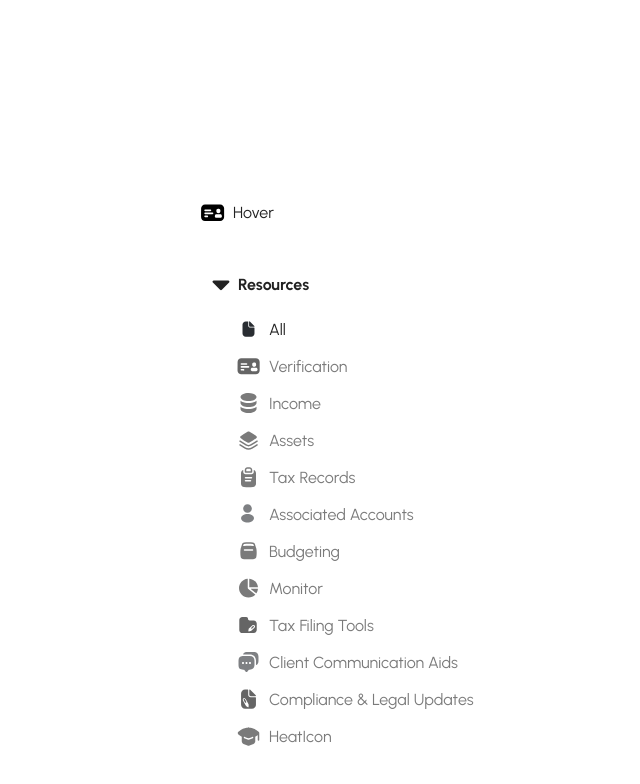
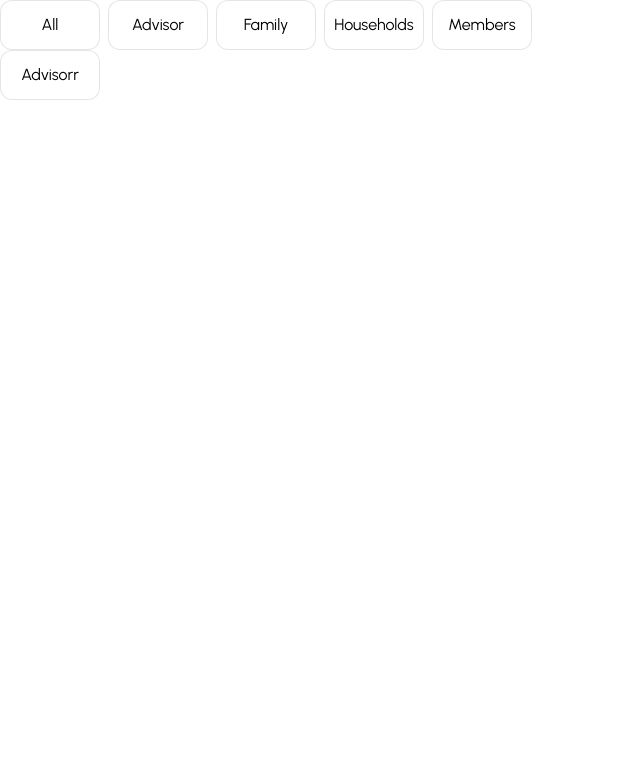
Before and after one commit to VAR0102/test-project, a Next.js app: page / in a window 1280 px wide. Shown: the top 784 px of the page, without its empty margins (0-640 px from the left). Built offline with nearby package versions, Linux system fonts and the light colour scheme.

Commit message:
fix bugs in large-tab

```diff
--- a/src/app/Components/shared/LargeTabs/index.tsx
+++ b/src/app/Components/shared/LargeTab/index.tsx
@@ -3,40 +3,25 @@
 import React from "react";
 
 type Variant = "single" | "group";
-type Status = "default" | "1" | "2" | "3" | "4" | "5";
 
 interface LargeTabsProps {
   variant: Variant;
-  status?: Status;
   children?: string;
-  onClick: () => void;
   className?: string;
   disabled?: boolean;
   labels?: string[];
 }
 
-const LargeTabs = ({
+const LargeTab = ({
   variant,
-  status = "default",
   children,
-  onClick,
   className = "",
   disabled = false,
   labels = [],
 }: LargeTabsProps) => {
-  const activeIndex = {
-    "1": 0,
-    "2": 1,
-    "3": 2,
-    "4": 3,
-    "5": 4,
-    default: 5,
-  }[status];
-
   if (variant === "single") {
     return (
       <button
-        onClick={onClick}
         disabled={disabled}
         className={`w-[100px] h-[50px] rounded-[12px] border border-[#0000001A] text-black
           bg-[#FFFFFF03] hover:bg-[#FFFFFF03] active:bg-[#252725] active:text-white
@@ -55,15 +40,13 @@ const LargeTabs = ({
           return (
             <button
               key={index}
-              onClick={onClick}
               disabled={disabled}
-              className={`px-6 py-2 h-[50px] rounded-[12px] border border-[#0000001A]
-                ${
-                  activeIndex === index
-                    ? "bg-[#252725] text-white"
-                    : "bg-[#FFFFFF03] text-black"
-                }
-                disabled:text-[#00000080] disabled:border-[#0000001A] disabled:bg-[#FFFFFF]  disabled:cursor-not-allowed`}
+              className={`
+
+                w-[100px] h-[50px] rounded-[12px] border border-[#0000001A] text-black
+          bg-[#FFFFFF03] hover:bg-[#FFFFFF03] active:bg-[#252725] active:text-white
+          disabled:text-[#00000080] disabled:border-[#0000001A] disabled:cursor-not-allowed disabled:bg-[#FFFFFF]
+          ${className}`}
             >
               {label}
             </button>
@@ -76,4 +59,4 @@ const LargeTabs = ({
   return null;
 };
 
-export default LargeTabs;
+export default LargeTab;
--- a/src/app/page.tsx
+++ b/src/app/page.tsx
@@ -17,6 +17,7 @@ import SIcon from "./assets/icons/SIcon";
 import SmoogVerifyIcon from "./assets/icons/SmoogVerifyIcon";
 import TaxToolIcon from "./assets/icons/TaxToolIcon";
 import DropDown from "./Components/shared/DropDown";
+import LargeTab from "./Components/shared/LargeTab";
 import NavigateRail from "./Components/shared/NavigateRail";
 import SearchInput from "./Components/shared/Search";
 
@@ -28,22 +29,22 @@ export default function HomePage() {
   //     { icon: <FileIcon />, label: "Resources" },
   //   ];
 
-  //  const labels = ["All", "Advisor", "Family", "Households", "Members"];
+   const labels = ["All", "Advisor", "Family", "Households", "Members"];
 
-  const dropdownItems = [
-    { icon: <FileIcon2 />, label: "All", href: "/all" },
-    { icon: <SmoogVerifyIcon />, label: "Verification", href: "/verification" },
-    { icon: <CurrencyIcon />, label: "Income", href: "/income" },
-    { icon: <AssetsIcon />, label: "Assets", href: "/assets" },
-    { icon: <LiabilIcon />, label: "Tax Records", href: "/tax-records" },
-    { icon: <AccIcon />, label: "Associated Accounts", href: "/accounts" },
-    { icon: <BudgetIcon />, label: "Budgeting", href: "/budgeting" },
-    { icon: <MonitorIcon />, label: "Monitor", href: "/monitor" },
-    { icon: <TaxToolIcon />, label: "Tax Filing Tools", href: "/tax-tools" },
-    { icon: <ChatIcon />, label: "Client Communication Aids", href: "/communication" },
-    { icon: <NewFileIcon />, label: "Compliance & Legal Updates", href: "/compliance" },
-    { icon: <HeatIcon />, label: "HeatIcon", href: "/heat" },
-  ];
+  // const dropdownItems = [
+  //   { icon: <FileIcon2 />, label: "All", href: "/all" },
+  //   { icon: <SmoogVerifyIcon />, label: "Verification", href: "/verification" },
+  //   { icon: <CurrencyIcon />, label: "Income", href: "/income" },
+  //   { icon: <AssetsIcon />, label: "Assets", href: "/assets" },
+  //   { icon: <LiabilIcon />, label: "Tax Records", href: "/tax-records" },
+  //   { icon: <AccIcon />, label: "Associated Accounts", href: "/accounts" },
+  //   { icon: <BudgetIcon />, label: "Budgeting", href: "/budgeting" },
+  //   { icon: <MonitorIcon />, label: "Monitor", href: "/monitor" },
+  //   { icon: <TaxToolIcon />, label: "Tax Filing Tools", href: "/tax-tools" },
+  //   { icon: <ChatIcon />, label: "Client Communication Aids", href: "/communication" },
+  //   { icon: <NewFileIcon />, label: "Compliance & Legal Updates", href: "/compliance" },
+  //   { icon: <HeatIcon />, label: "HeatIcon", href: "/heat" },
+  // ];
 
   return (
     <div>
@@ -121,19 +122,19 @@ export default function HomePage() {
       </div>
  */}
 
-
+{/*
          <div className=" flex flex-col space-y-10 px-50 pt-50">
       <NavigateRail variant="single"> Hover</NavigateRail>
   <NavigateRail variant="group" dropdownItems={dropdownItems}> </NavigateRail>
   </div>
 
+      */}
 
 
 
-      {/*
-     <LargeTabs variant="group" labels={labels} status="1"  />
-<LargeTabs variant="single" >Advisorr</LargeTabs>
- */}
+     <LargeTab variant="group" labels={labels}   />
+<LargeTab variant="single" >Advisorr</LargeTab>
+
 
       {/*
      <div className="flex flex-col justify-center px-50 pt-50 space-y-30">
```
